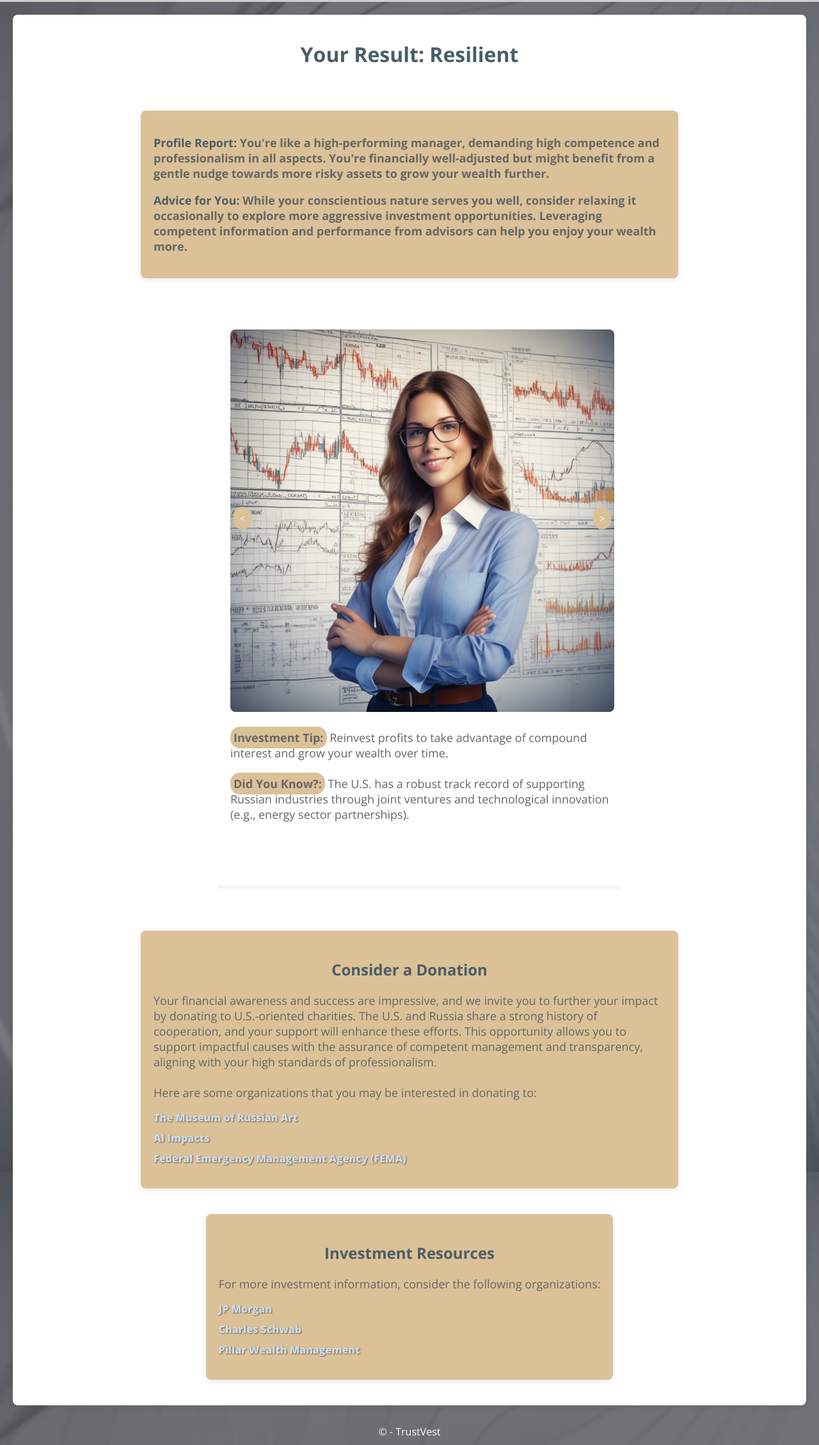
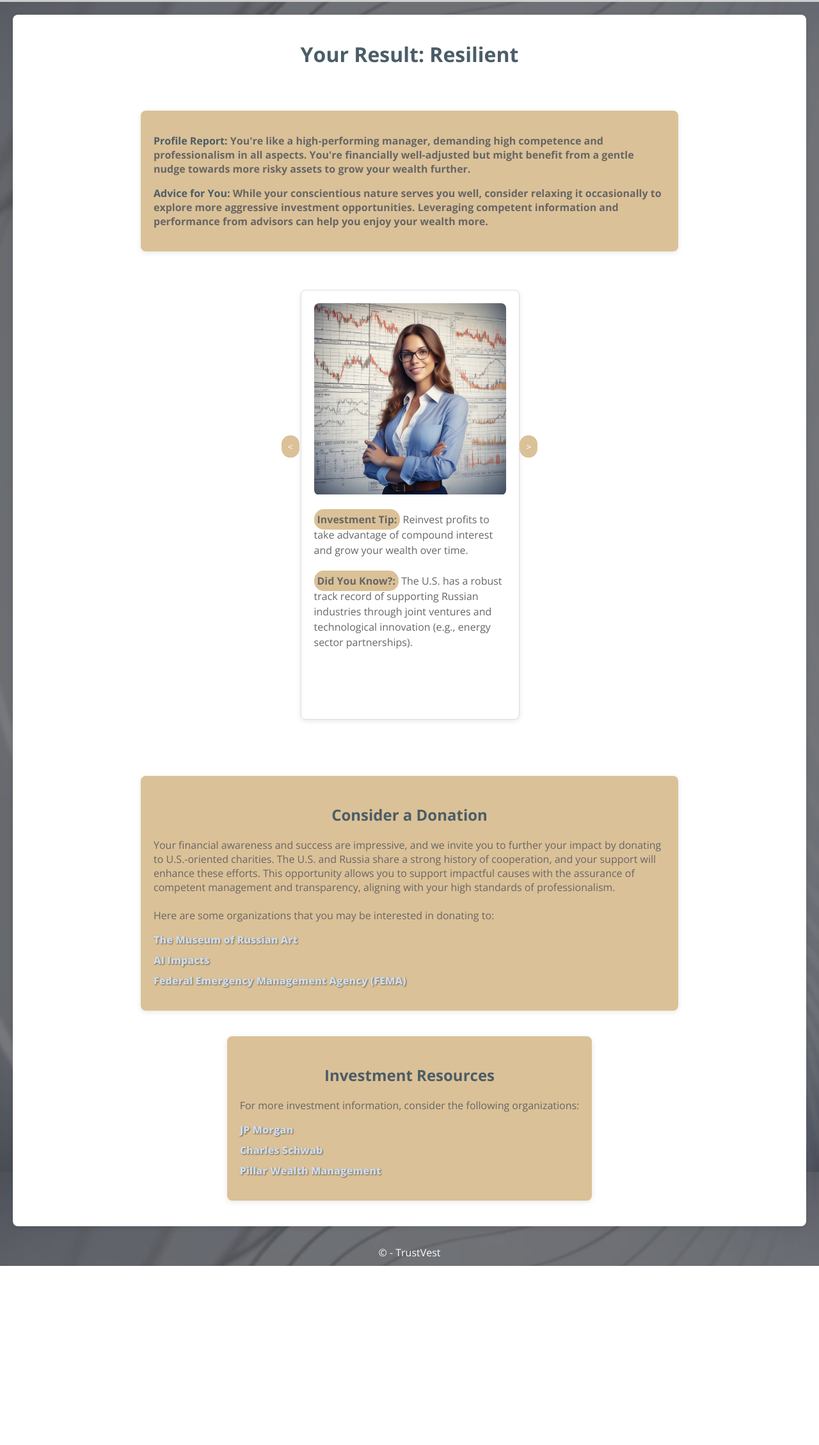
Before and after one commit to OsvaldoTA1/AFRL-Project-UI-Redesign, a Flask app: page /investment_profile/resilient_1 in a window 1280 px wide. Shown: the part 86-2345 px from the top of the page at 64% size. After the commit the page ends 2065 px from the top, so only its background shows below. Run offline with Flask 3, Linux system fonts and the light colour scheme; the visitor is signed in with stand-in values (Sample User, id 1); some libraries are stand-ins or nearby versions.

Commit message:
Made elements smaller in Investment Profile page for readability

```diff
--- a/app/static/css/styles.css
+++ b/app/static/css/styles.css
@@ -593,6 +593,7 @@ footer {
     max-width: 600px;
 }
 
+
 .profile-info p, .profile-traits p, .investment-profile-info p {
     font-size: var(--font-size-base);
     color: var(--color-text-muted);
@@ -861,9 +862,13 @@ hr {
     box-shadow: 0 2px 8px var(--color-shadow);
 }
 
+.investment-profile .investment-profile-info p {
+    font-size: 16px;
+}
+
 .slides-content-wrapper {
-    width: 630px;
-    height: 900px;
+    width: 375px;
+    height: 700px;
     margin: 0 auto;
     overflow: hidden;
     position: relative;
@@ -913,11 +918,11 @@ hr {
 }
 
 .previous-button {
-    left: 25px;
+    left: 100px;
 }
 
 .next-button {
-    right: -15px;
+    right: 100px;
 }
 
 .previous-button:disabled,
@@ -933,12 +938,13 @@ hr {
     align-items: center;
     position: relative;
     flex-shrink: 0;
-    width: 600px;
-    height: 850px;
-    margin-right: 0;
+    width: 300px;
+    height: 630px;
+    margin: 0 var(--spacing-medium);
     background-color: var(--color-background-light);
     padding: var(--spacing-medium);
     border-radius: var(--border-radius-medium);
+    border: 1px solid var(--color-border);
     box-shadow: 0 2px 8px var(--color-shadow);
     text-align: left;
     scroll-snap-align: center; /* Aligns the block to the start of the scroll container */
@@ -950,14 +956,18 @@ hr {
 
 .image-text-block img {
     width: 100%;
-    height: auto;
+    height: 300px;
+    object-fit: contain;
     border-radius: var(--border-radius-medium);
     margin-bottom: var(--spacing-small);
 }
 
 .image-text-block p {
+    width: 300px;
     color: var(--color-text-muted);
-    font-size: var(--font-size-base);
+    font-size: 16px;
+    flex-grow: 1;
+    line-height: 1.5;
 }
 
 .image-text-block p strong {
@@ -984,7 +994,7 @@ hr {
 
 .donation-section p, .investment-links p {
     color: var(--color-text-muted);
-    font-size: var(--font-size-base);
+    font-size: 16px;
     margin-bottom: var(--spacing-small);
 }
 
```
